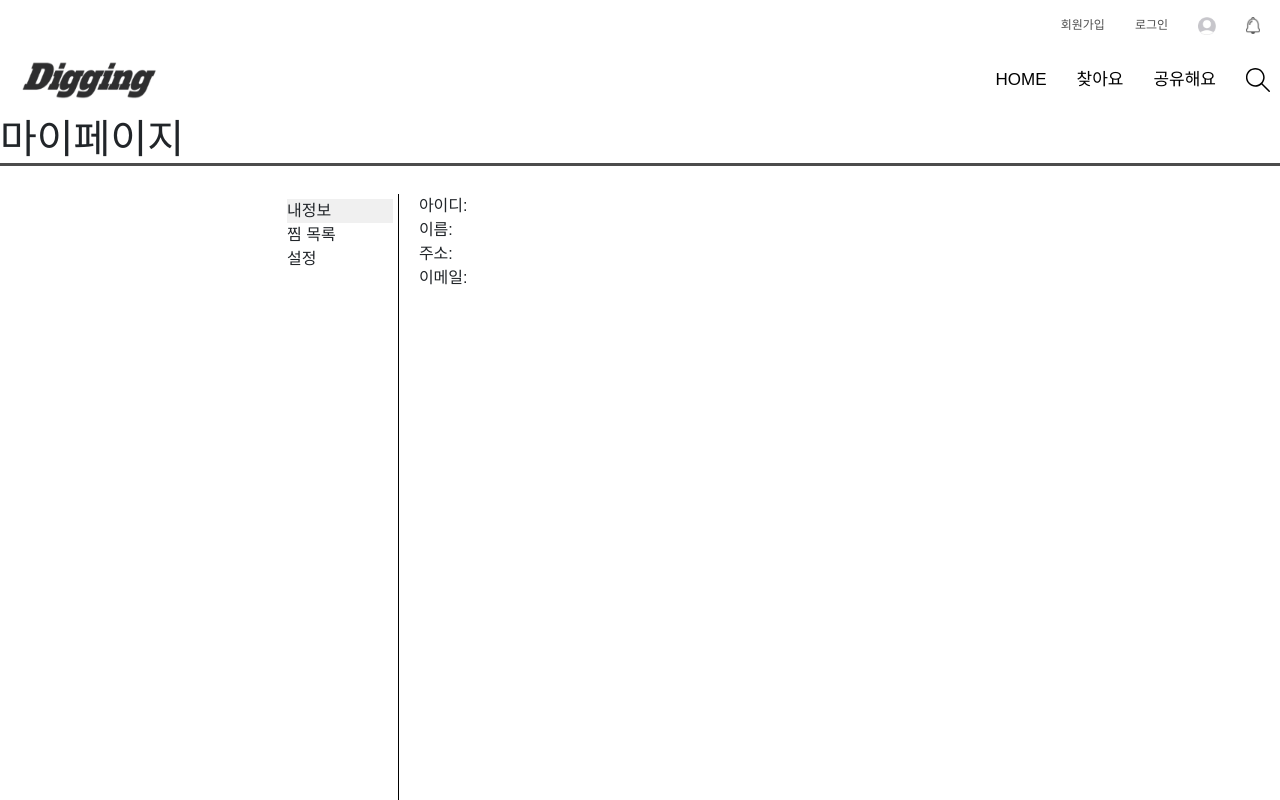
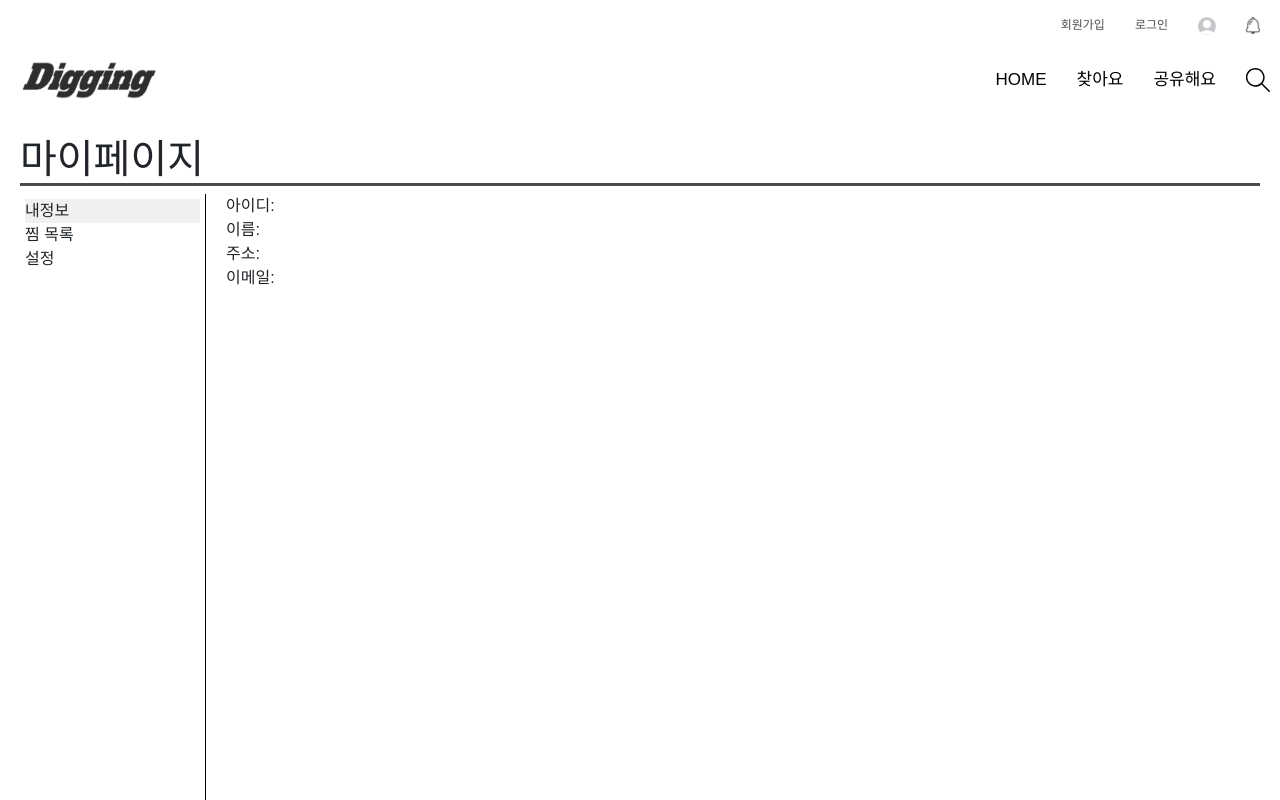
Before and after one commit to funizo/Digging, a React (Create React App) app in the folder pandaproject/: page /mypage in a window 1280 px wide. Shown: the top 800 px of the page. Built offline with nearby package versions, Linux system fonts and the light colour scheme; no server answers.

Commit message:
mypage 디자인 변경

```diff
--- a/package.json
+++ b/package.json
@@ -18,6 +18,7 @@
     "cors": "^2.8.5",
     "ejs": "^3.1.9",
     "express": "^4.18.2",
-    "mongodb": "^5.9.1"
+    "mongodb": "^5.9.1",
+    "nodemon": "^3.0.2"
   }
 }
--- a/pandaproject/src/Page/myPage/myPage.css
+++ b/pandaproject/src/Page/myPage/myPage.css
@@ -2,12 +2,20 @@ h1 {
   border-bottom: 3px solid rgba(0, 0, 0, 0.7);
 }
 
+
 .page_wrap {
   display: flex;
+  flex-direction: column;
   justify-content: space-between; /* sideArea와 mainArea를 좌우로 배치 */
   padding: 20px;
-  width: 70%;
-  margin-left: 15%;
+  width: 1280px;
+  margin: auto;
+
+}
+
+.content {
+  display: flex;
+  flex-direction: row;
 }
 
 /* 사이드바 영역 스타일 */
@@ -16,7 +24,6 @@ h1 {
   padding: 5px;
   box-sizing: border-box; /* padding 값을 너비에 포함시키기 위해 */
   height: 1000px;
-  margin-left: 70px;
   border-right: 1px solid black;
   cursor: pointer;
 }
--- a/pandaproject/src/Page/myPage/myPage.js
+++ b/pandaproject/src/Page/myPage/myPage.js
@@ -34,11 +34,11 @@ function MyPage() {
   return (
     <div>
 
-      {data.title}
+      <Toolbar />
 
-      <Toolbar />
+      <div className="page_wrap">
         <h1>마이페이지</h1>
-      <div className="page_wrap">
+        <div className="content">
           <div className="sideArea">
             <p
               className={menu === 1 ? "selected" : ""}
@@ -67,6 +67,7 @@ function MyPage() {
           </div>
           <div className="mainArea">
             <MenuContent menu={menu} data={data}/>
+          </div>
         </div>
       </div>
       <Footer />
--- a/pandaproject/src/components/tabBar/tabBar.js
+++ b/pandaproject/src/components/tabBar/tabBar.js
@@ -1,3 +1,5 @@
+//필요없으면 지우기
+
 import { Nav } from "react-bootstrap";
 import { useState, useEffect } from "react";
 import Skeleton from "react-loading-skeleton";
@@ -8,7 +10,7 @@ import { useNavigate } from "react-router-dom";
 import { Routes, Route } from "react-router-dom";
 import "react-loading-skeleton/dist/skeleton.css";
 import "./tabBar.css";
-
+/** @deprecated 설명 */
 function TabBar() {
   const [tab, setTab] = useState(0);
   const navigate = useNavigate();
```
Also changed, not shown: 1 other file (tests, documents, lock files or other folders). Lines whose indentation alone changed are shown as unchanged.
